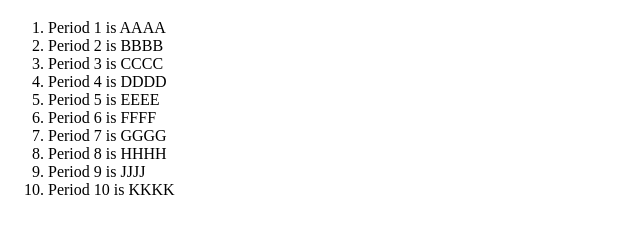
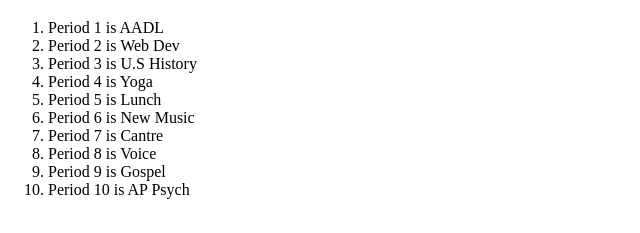
Before and after one commit to Nylalovesmusic/0-1-Practice-A, a plain HTML site: page index.html in a window 1280 px wide. Shown: the part 61-294 px from the top of the page, without its empty margins (0-640 px from the left). Drawn offline with Linux system fonts and the light colour scheme.

Commit message:
updated schedule

```diff
--- a/index.html
+++ b/index.html
@@ -10,16 +10,16 @@
 <body>
   <h1>My Schedule Today</h1>
   <ol>
-    <li>Period 1 is AAAA </li>
-    <li>Period 2 is BBBB </li>
-    <li>Period 3 is CCCC </li>
-    <li>Period 4 is DDDD </li>
-    <li>Period 5 is EEEE </li>
-    <li>Period 6 is FFFF </li>
-    <li>Period 7 is GGGG </li>
-    <li>Period 8 is HHHH </li>
-    <li>Period 9 is JJJJ </li>
-    <li>Period 10 is KKKK </li>
+    <li>Period 1 is AADL </li>
+    <li>Period 2 is Web Dev </li>
+    <li>Period 3 is U.S History </li>
+    <li>Period 4 is Yoga </li>
+    <li>Period 5 is Lunch </li>
+    <li>Period 6 is New Music </li>
+    <li>Period 7 is Cantre </li>
+    <li>Period 8 is Voice </li>
+    <li>Period 9 is Gospel </li>
+    <li>Period 10 is AP Psych </li>
   </ol>
 
 
```
